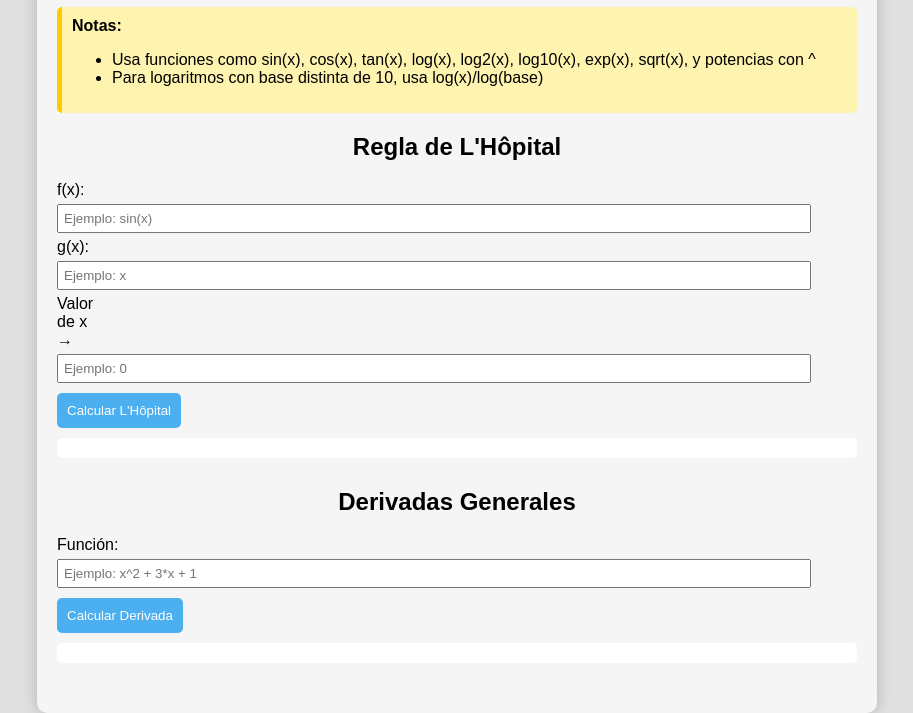
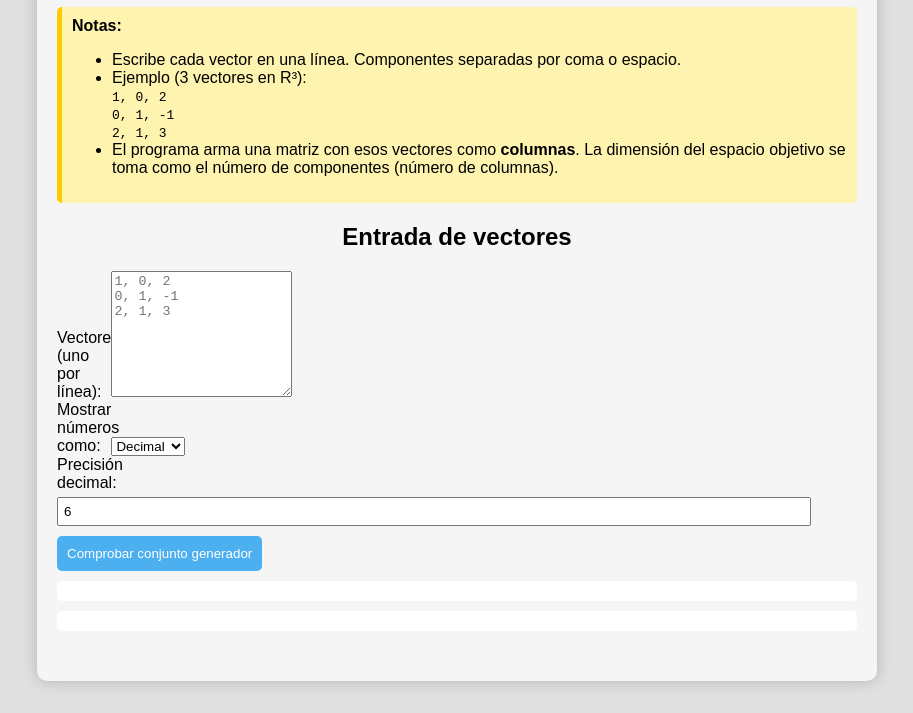
Before and after one commit to juda961/conjgeneradores, a plain HTML site: page index.html in a window 1280 px wide. Shown: the part 93-806 px from the top of the page, without its empty margins (183-1096 px from the left). Drawn offline with nearby package versions, Linux system fonts and the light colour scheme.

Commit message:
Update index.html

```diff
--- a/index.html
+++ b/index.html
@@ -1,53 +1,57 @@
 <!DOCTYPE html>
 <html lang="es">
 <head>
-    <meta charset="UTF-8">
-    <meta name="viewport" content="width=device-width, initial-scale=1.0">
-    <title>Calculadora Matemática</title>
-    <link rel="stylesheet" href="style.css">
+  <meta charset="UTF-8" />
+  <meta name="viewport" content="width=device-width, initial-scale=1.0"/>
+  <title>Conjunto Generador</title>
+  <link rel="stylesheet" href="style.css"/>
   <script src="https://cdnjs.cloudflare.com/ajax/libs/mathjs/11.8.0/math.min.js"></script>
 </head>
 <body>
   <div class="container">
-        <h1>Calculadora Matemática</h1>
+    <h1>Verificador de Conjunto Generador</h1>
 
-        <!-- Notas -->
     <div class="notas">
       <b>Notas:</b>
       <ul>
-                <li>Usa funciones como sin(x), cos(x), tan(x), log(x), log2(x), log10(x), exp(x), sqrt(x), y potencias con ^</li>
-                <li>Para logaritmos con base distinta de 10, usa log(x)/log(base)</li>
+        <li>Escribe cada vector en una línea. Componentes separadas por coma o espacio.</li>
+        <li>Ejemplo (3 vectores en R³):<br>
+          <code>1, 0, 2</code><br>
+          <code>0, 1, -1</code><br>
+          <code>2, 1, 3</code>
+        </li>
+        <li>El programa arma una matriz con esos vectores como <b>columnas</b>. La dimensión del espacio objetivo se toma como el número de componentes (número de columnas).</li>
       </ul>
     </div>
 
-        <!-- Sección L'Hôpital -->
     <div class="section">
-            <h2>Regla de L'Hôpital</h2>
-            <div>
-                <label>f(x):</label>
-                <input type="text" id="fx" placeholder="Ejemplo: sin(x)">
+      <h2>Entrada de vectores</h2>
+      <label for="vectores">Vectores (uno por línea):</label>
+      <textarea id="vectores" rows="8" placeholder="1, 0, 2
+0, 1, -1
+2, 1, 3"></textarea>
+
+      <div class="fila">
+        <div class="campo">
+          <label for="modoNumber">Mostrar números como:</label>
+          <select id="modoNumber">
+            <option value="decimal">Decimal</option>
+            <option value="fraction">Fracción</option>
+          </select>
         </div>
-            <div>
-                <label>g(x):</label>
-                <input type="text" id="gx" placeholder="Ejemplo: x">
+        <div class="campo">
+          <label for="precision">Precisión decimal:</label>
+          <input type="number" id="precision" min="1" max="12" value="6"/>
         </div>
-            <label>Valor de x →</label>
-            <input type="number" id="x0" placeholder="Ejemplo: 0">
-            <button onclick="calcularLHopital()">Calcular L'Hôpital</button>
-            <div id="resultado-lhopital" class="resultado"></div>
       </div>
 
-        <!-- Sección Derivadas -->
-        <div class="section">
-            <h2>Derivadas Generales</h2>
-            <div>
-                <label>Función:</label>
-                <input type="text" id="f-deriv" placeholder="Ejemplo: x^2 + 3*x + 1">
-            </div>
-            <button onclick="calcularDerivada()">Calcular Derivada</button>
-            <div id="resultado-derivada" class="resultado"></div>
+      <button id="btn-comprobar">Comprobar conjunto generador</button>
+
+      <div id="resumen" class="resultado"></div>
+      <div id="pasos" class="resultado"></div>
     </div>
   </div>
+
   <script src="script.js"></script>
 </body>
 </html>
```
Lines whose indentation alone changed are shown as unchanged.
